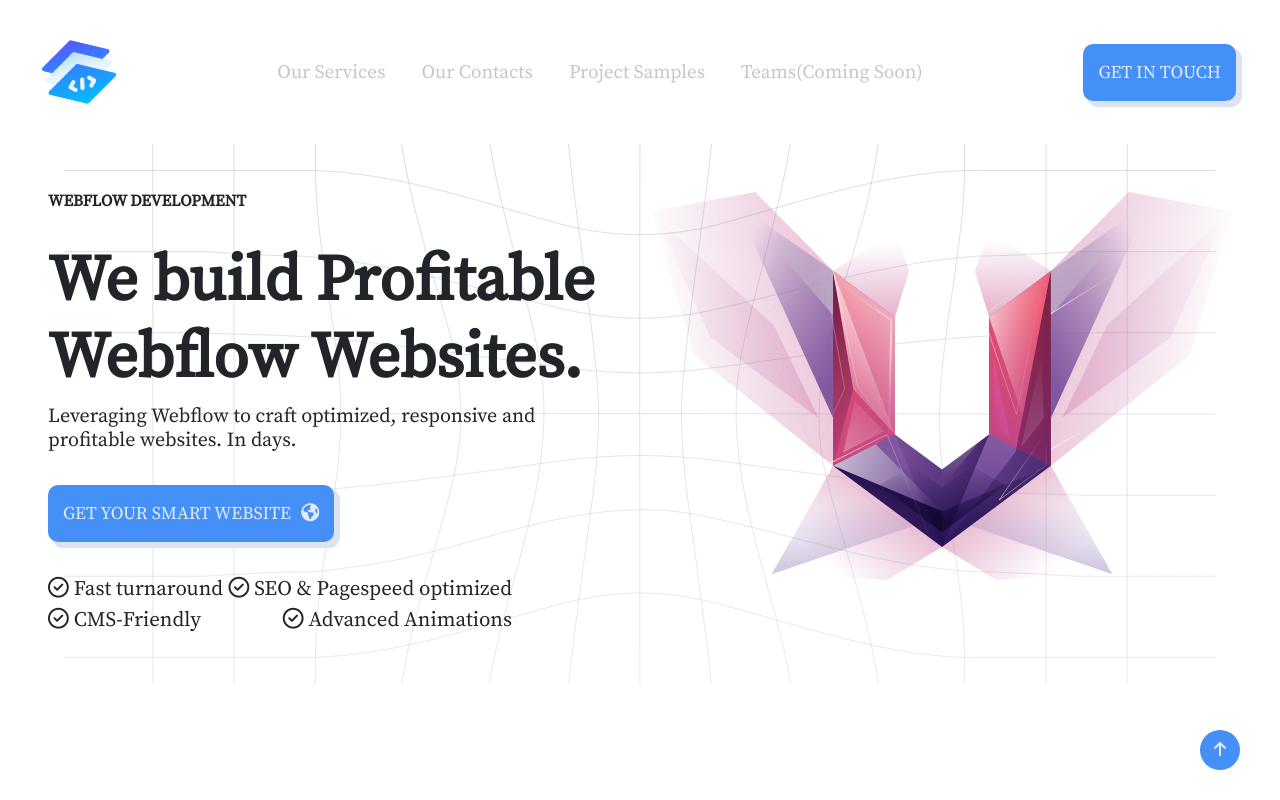
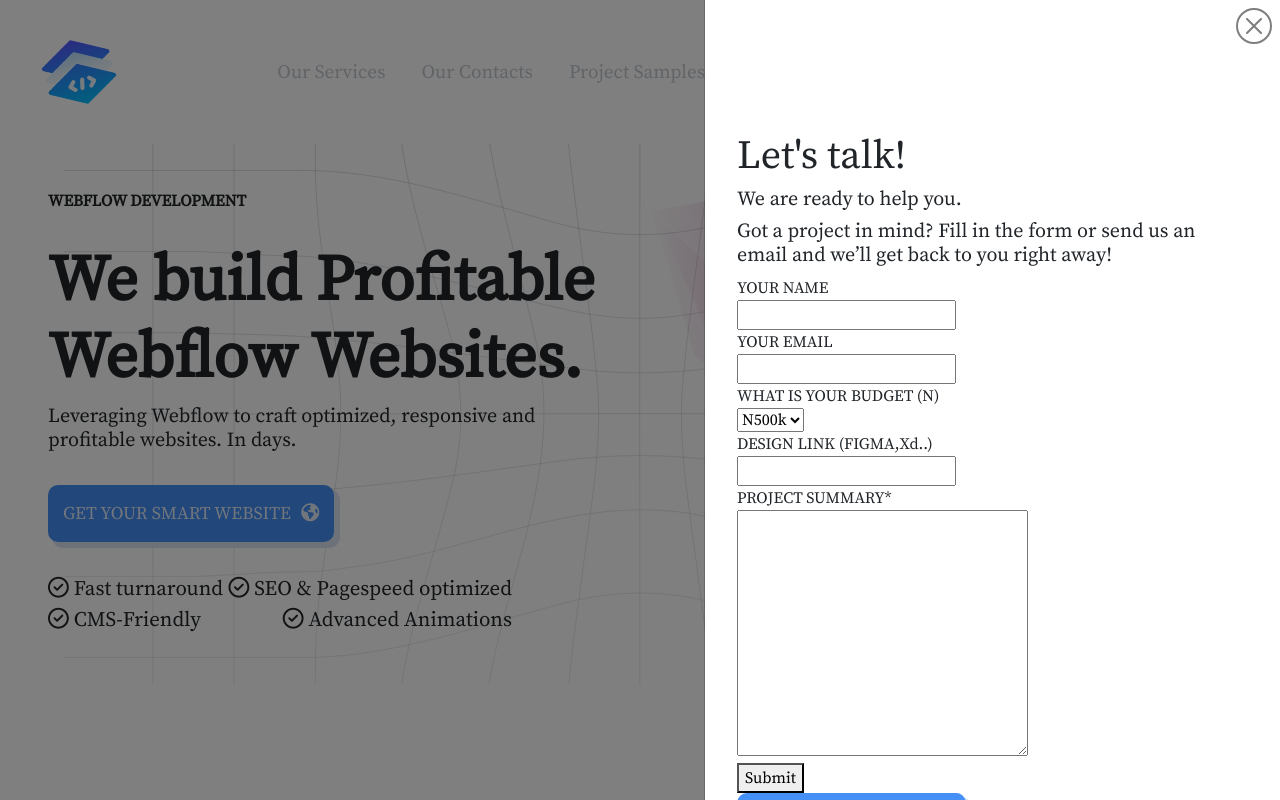
Before and after one commit to Peter-Dumbari/portfolio, a React (Create React App) app: page / in a window 1280 px wide. Both pictures are taken after a click on the button "GET YOUR SMART WEBSITE". Shown: the top 800 px of the page. Built offline with nearby package versions, Linux system fonts and the light colour scheme.

Commit message:
offcanvas
after updating the offcanvas folder

```diff
--- a/package.json
+++ b/package.json
@@ -9,6 +9,7 @@
     "animate.css": "^4.1.1",
     "bootstrap": "^5.2.2",
     "react": "^18.2.0",
+    "react-back-to-top": "^1.0.3",
     "react-dom": "^18.2.0",
     "react-scripts": "5.0.1",
     "react-waypoint": "^10.3.0",
--- a/public/index.html
+++ b/public/index.html
@@ -24,6 +24,8 @@
 <body>
   <div id="root"></div>
   <script src="https://kit.fontawesome.com/2347fe76cf.js" crossorigin="anonymous"></script>
+  <script src="https://www.google.com/recaptcha/api.js"></script>
+
 </body>
 
 </html>
--- /dev/null
+++ b/src/Components/Backtotop/Backtotop.jsx
@@ -0,0 +1,23 @@
+import React, { useEffect } from "react";
+import { useState } from "react";
+import BackToTop from "react-back-to-top";
+
+export default function Backtotop() {
+  return (
+    <BackToTop
+      mainStyle={{
+        width: "100%",
+        height: "100%",
+      }}
+      percentStyle={{
+        width: "100%",
+        height: "100%",
+      }}
+      animate="rotate"
+      offsetTop={10}
+      step={100}
+      percent={true}
+      visiblePercent={20}
+    />
+  );
+}
--- a/src/Components/Buttons/Button.jsx
+++ b/src/Components/Buttons/Button.jsx
@@ -1,8 +1,16 @@
 import React from 'react';
 import "../Buttons/Button.scss";
 
-export default function Button({title,styLe, logo, onclick}) {
+export default function Button({title,styLe, logo, onclick, datatarget, datatoggle, ariacontrol}) {
   return (
-    <button type='button' onClick={onclick} className={`butt ${styLe}`}>{title} {logo}</button>
+    <button type='button'
+    onClick={onclick}
+    className={`butt ${styLe}`}
+    data-bs-toggle={datatoggle}
+    data-bs-target= {datatarget}
+    aria-controls={ariacontrol}
+    >{title} {logo}
+
+    </button>
   )
 }
--- a/src/Pages/Herosection/Herosection.jsx
+++ b/src/Pages/Herosection/Herosection.jsx
@@ -24,7 +24,7 @@
                 Leveraging Webflow to craft optimized, responsive and  <br/> profitable websites. In days.
                 </h5>
 
-                <Button title={'GET YOUR SMART WEBSITE'} styLe="blue" logo={<i className="fa-solid fa-earth-americas"></i>}/>
+                <Button title={'GET YOUR SMART WEBSITE'} styLe="blue" ariacontrol="offcanvasRight" datatarget="#offcanvasRight" datatoggle="offcanvas" logo={<i className="fa-solid fa-earth-americas"></i>}/>
 
                 <div className='briefing'>
                     <div className="d-inline-flex listing">
--- a/src/Pages/Home/Home.jsx
+++ b/src/Pages/Home/Home.jsx
@@ -8,6 +8,8 @@
 import "../Home/Home.scss";
 import Downstyle from "../Downstyle/Downstyle";
 import Footer from "../../Components/Footer/Footer";
+import Backtotop from "../../Components/Backtotop/Backtotop";
+import Getuscontacted from "../getuscontacted/Getuscontacted";
 
 export default function Home() {
   const [show, setShow] = useState(false);
@@ -22,16 +24,14 @@
       <Biosection />
       <Downstyle />
       <Footer />
-
+      <Getuscontacted/>
       {show &&
         <div className="search_container animate__animated animate__bounceInRight">
           <input className="form-control" type="search" placeholder="Search" />
         </div>
       }
-      <div className="backtopcontainer">
-        <i className="fa-solid fa-arrow-up"></i>
-        <p className="back_to_top_text">Top</p>
-      </div>
+      <Backtotop/>
+
     </div>
   );
 }
--- a/src/Pages/Home/Home.scss
+++ b/src/Pages/Home/Home.scss
@@ -22,27 +22,6 @@
 }
 }
 
-.back_to_top_text{
-    position: absolute;
-    top: 0;
-    width: 100%;
-    font-weight: bolder;
-    left: -2rem;
-    display: none;
-    transition: 0.5s;
-}
-
-.backtopcontainer:hover{
-    background-color: white;
-    color: #4590f6;
-    transition: 2s;
-
-}
-
-.backtopcontainer:hover .back_to_top_text {
-    display: block;
-
-}
 
 .search_container{
     width: 50%;
--- /dev/null
+++ b/src/Pages/getuscontacted/Getuscontacted.jsx
@@ -0,0 +1,46 @@
+import React from "react";
+import "../getuscontacted/Getuscontacted.scss";
+import Button from "../../Components/Buttons/Button";
+
+export default function Getuscontacted() {
+  return (
+    <div
+      className="offcanvas offcanvas-end offcanvas_getuscontacted"
+      tabindex="-1"
+      id="offcanvasRight"
+      aria-labelledby="offcanvasRightLabel">
+      <div className="offcanvas-header">
+        <button
+          type="button"
+          className="btn-close getuscontact_close_button"
+          data-bs-dismiss="offcanvas"
+          aria-label="close"></button>
+      </div>
+      <div className="offcanvas-body">
+        <h1>Let's talk!</h1>
+        <h5>We are ready to help you.</h5>
+        <h5>Got a project in mind? Fill in the form or send us an email and we’ll get back to you right away!</h5>
+
+        <form  className="getuscontactedforms form-group">
+          <label htmlFor="Name">YOUR NAME</label><br />
+          <input type="text" /><br />
+          <label htmlFor="Name">YOUR EMAIL</label><br />
+          <input type="text" /><br />
+          <label htmlFor="Name">WHAT IS YOUR BUDGET (N)</label><br />
+          <select name="your budget" id="">
+            <option value="N500k">N500k</option>
+            <option value="N300k">N300k</option>
+            <option value="N200k">N200k</option>
+          </select><br />
+          <label htmlFor="Name">DESIGN LINK (FIGMA,Xd..)</label><br />
+          <input type="text" /><br />
+          <label htmlFor="Name">PROJECT SUMMARY*</label><br />
+          <textarea name="" id="" cols="30" rows="10"></textarea><br />
+          <div class="g-recaptcha" data-sitekey="6LcaDOEcAAAAAMMMjj-8-BQorfN6X5DJIScfRuFz"></div>
+          <button class="g-recaptcha" data-sitekey="reCAPTCHA_site_key" data-callback='onSubmit'data-action='submit'>Submit</button><br />
+          <Button title="SUBMIT YOUR REQUEST" styLe="blue"/>
+        </form>
+      </div>
+    </div>
+  );
+}
--- /dev/null
+++ b/src/Pages/getuscontacted/Getuscontacted.scss
@@ -0,0 +1,32 @@
+.offcanvas_getuscontacted{
+    width: 45% !important;
+
+}
+
+.getuscontact_close_button{
+    border: 2px solid;
+    border-radius: 40px;
+    float: right !important;
+}
+
+.getuscontact_close_button:hover{
+    transform: rotate(90deg);
+	-moz-transform: rotate(360deg);
+	-webkit-transform: rotate(360deg);
+	transform-origin: center;
+	-moz-transform-origin: center;
+	-webkit-transform-origin: center;
+	transition:  2s ease all;
+	-moz-transition: 2s ease all;
+	-webkit-transition:  2s ease all;
+
+}
+
+
+.offcanvas-header{
+    justify-content: flex-end !important;
+}
+
+.offcanvas-body{
+    padding: 5rem 3rem 3rem 2rem;
+}
```
Also changed, not shown: 1 other file (tests, documents, lock files or other folders).
